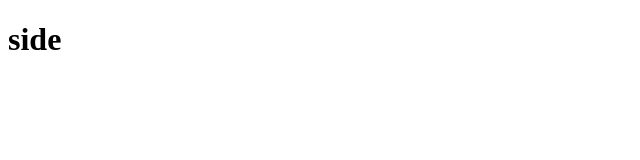
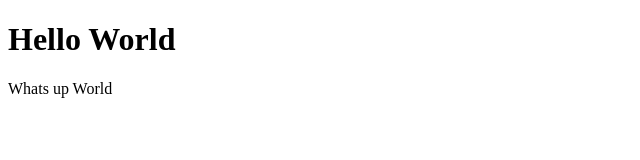
Before and after one commit to hsnpsa/Coursera_test, a plain HTML site: page side/index.html in a window 1280 px wide. Shown: the whole page, without its empty margins (0-640 px from the left). Drawn offline with Linux system fonts and the light colour scheme.

Commit message:
Small addition to page content

```diff
--- a/side/index.html
+++ b/side/index.html
@@ -7,6 +7,7 @@
     <title>Sidehustle</title>
 </head>
 <body>
-    <h1>side</h1>
+    <h1>Hello World</h1>
+    <p>Whats up World</p>
 </body>
 </html>
```
